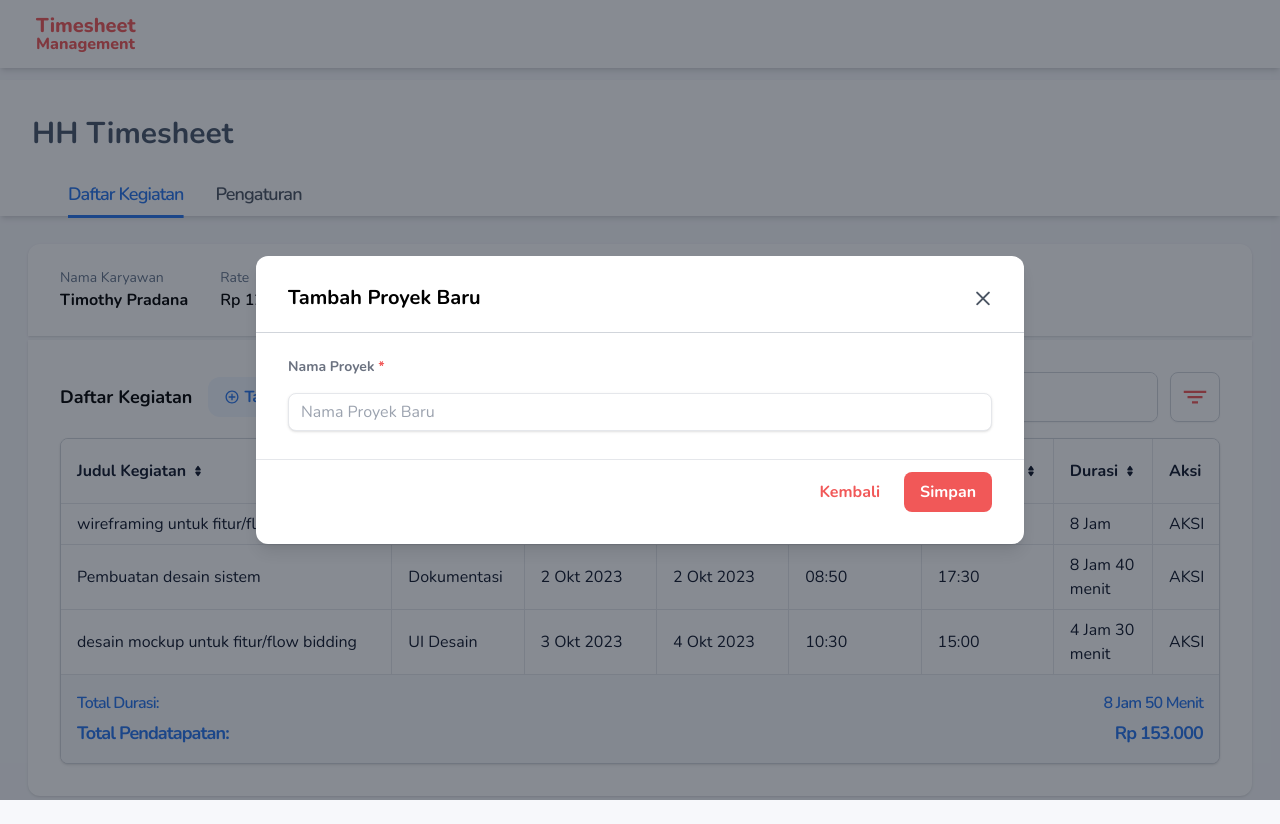
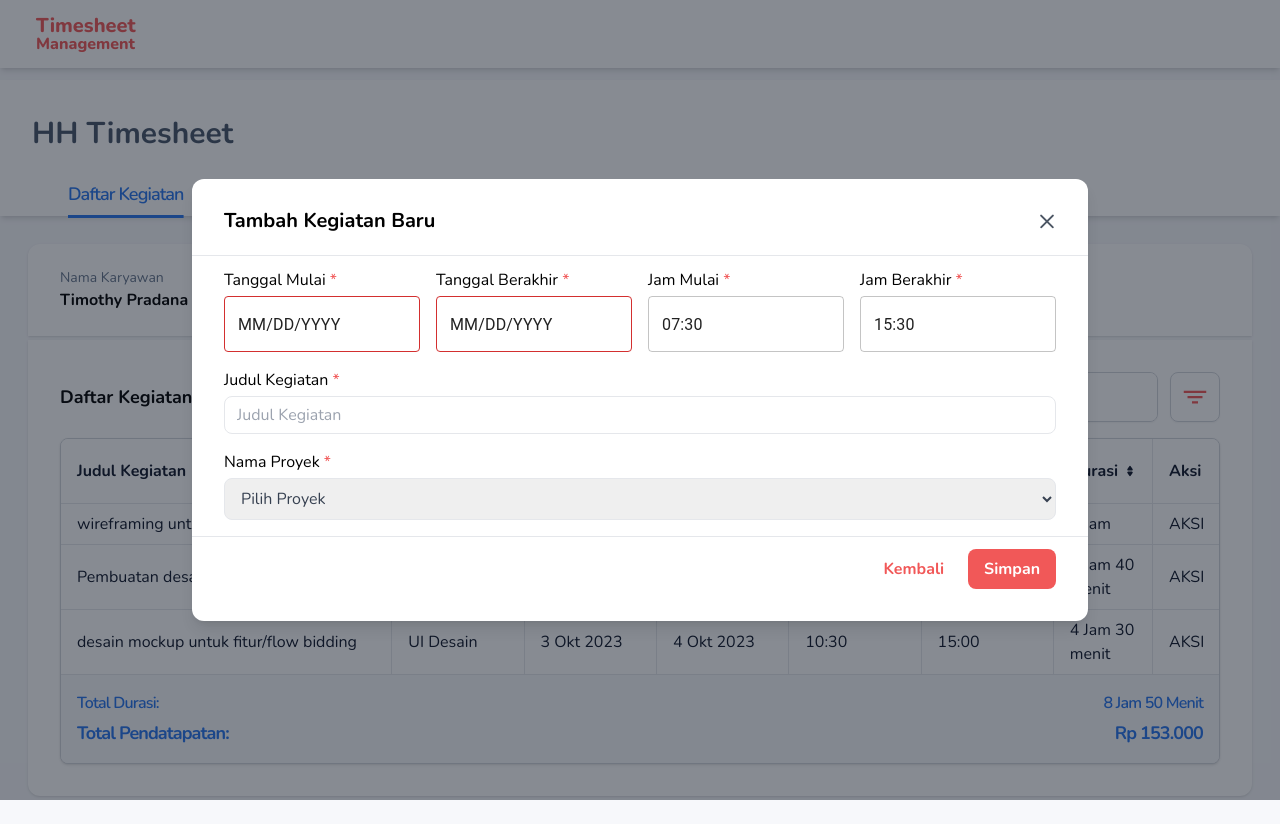
Before and after one commit to naeljeff/happy-homes-test, a React (Create React App) app: page / in a window 1280 px wide. Both pictures are taken after a click on the button "Tambah Kegiatan". Built offline with nearby package versions, Linux system fonts and the light colour scheme.

Commit message:
Added tambah kegiatan

```diff
--- a/package.json
+++ b/package.json
@@ -3,10 +3,16 @@
   "version": "0.1.0",
   "private": true,
   "dependencies": {
+    "@emotion/react": "^11.11.4",
+    "@emotion/styled": "^11.11.5",
+    "@mui/material": "^5.15.19",
+    "@mui/x-date-pickers": "^7.6.2",
     "@testing-library/jest-dom": "^5.17.0",
     "@testing-library/react": "^13.4.0",
     "@testing-library/user-event": "^13.5.0",
+    "dayjs": "^1.11.11",
     "react": "^18.3.1",
+    "react-datepicker": "^6.9.0",
     "react-dom": "^18.3.1",
     "react-icons": "^5.2.1",
     "react-scripts": "^5.0.1",
--- a/src/App.js
+++ b/src/App.js
@@ -1,5 +1,8 @@
 // Import libraries
 import { useState } from "react";
+import { AdapterDayjs } from '@mui/x-date-pickers/AdapterDayjs';
+import { LocalizationProvider } from '@mui/x-date-pickers/LocalizationProvider';
+import { DatePicker } from '@mui/x-date-pickers/DatePicker';
 
 // Import components
 import Navigation from "./Navigation/Nav";
@@ -23,7 +26,9 @@ function App() {
 
         <Navigation activeTab={activeTab} setActiveTab={setActiveTab} />
         {/* Content */}
-        <div className="mx-auto p-4">{renderContent()}</div>
+        <LocalizationProvider dateAdapter={AdapterDayjs}>
+          <div className="mx-auto p-4">{renderContent()}</div>
+        </LocalizationProvider>
       </div>
     </>
   );
--- a/src/Components/DaftarKegiatan.jsx
+++ b/src/Components/DaftarKegiatan.jsx
@@ -7,6 +7,7 @@ import ItemData from "./ItemData";
 import SortIcon from "./SortIcon";
 import FilterProject from "./FilterProject";
 import TambahProject from "./TambahProject";
+import TambahKegiatan from "./TambahKegiatan";
 
 const DaftarKegiatan = () => {
   // Add logic to fetch data from database -> setDatas
@@ -64,15 +65,18 @@ const DaftarKegiatan = () => {
     handleCloseFilterModal();
   };
 
-  // Add Project
-  const [isAddProjectOpen, setIsAddProjectOpen] = useState(false);
-  const handleOpenAddProject = () => {
-    setIsAddProjectOpen(true);
+
+
+  // Add kegiatan
+  const [isAddKegiatanOpen, setIsAddKegiatanAddProject] = useState(false);
+  const handleOpenAddKegiatan = () => {
+    setIsAddKegiatanAddProject(true);
   };
 
-  const handleCloseAddProject = () => {
-    setIsAddProjectOpen(false);
+  const handleCloseAddKegiatan = () => {
+    setIsAddKegiatanAddProject(false);
   };
+
   // Search data
   const [searchList, setSearchList] = useState("");
   const [filteredData, setFilteredData] = useState(datas);
@@ -141,7 +145,7 @@ const DaftarKegiatan = () => {
             <div className="flex items-center mb-4">
               <h3 className="text-lg font-bold">Daftar Kegiatan</h3>
               <button
-                onClick={handleOpenAddProject}
+                onClick={handleOpenAddKegiatan}
                 className="bg-[#F0F6FF] text-[#2775EC] font-bold ml-4 px-4 py-2 rounded-xl tracking-tighter"
               >
                 <div className="flex">
@@ -315,10 +319,11 @@ const DaftarKegiatan = () => {
         onApplyFilter={handleApplyFilter}
       />
 
-      <TambahProject
-        isOpen={isAddProjectOpen}
-        onClose={handleCloseAddProject}
-        // newProject
+
+      <TambahKegiatan
+        isOpen={isAddKegiatanOpen}
+        onClose={handleCloseAddKegiatan}
+        projectsList={projects}
       />
     </>
   );
--- /dev/null
+++ b/src/Components/TambahKegiatan.jsx
@@ -0,0 +1,191 @@
+import { useState } from "react";
+import { DatePicker } from "@mui/x-date-pickers/DatePicker";
+import { TimePicker } from "@mui/x-date-pickers/TimePicker";
+import { renderTimeViewClock } from "@mui/x-date-pickers/timeViewRenderers";
+import dayjs from "dayjs";
+
+import TambahProject from "./TambahProject";
+
+const TambahKegiatan = ({ isOpen, onClose, projectsList }) => {
+  const [tanggalMulai, setTanggalMulai] = useState(dayjs(''));
+  const [tanggalBerakhir, setTanggalBerakhir] = useState(dayjs(''));
+  const [jamMulai, setJamMulai] = useState(dayjs("2024-06-08T07:30"));
+  const [jamBerakhir, setJamBerakhir] = useState(dayjs("2024-06-08T15:30"));
+  const [judulKegiatan, setJudulKegiatan] = useState("");
+  const [selectedProject, setSelectedProject] = useState("");
+
+  const handleTambahKegiatan = () => {
+    console.log({
+      tanggalMulai,
+      tanggalBerakhir,
+      jamMulai,
+      jamBerakhir,
+      judulKegiatan,
+      selectedProject,
+    });
+  };
+
+  const handleCloseAddKegiatan = () => {
+    // setProject("");
+    onClose(true);
+  };
+
+  // Add Project
+  const [isAddProjectOpen, setIsAddProjectOpen] = useState(false);
+
+  const handleCloseAddProject = () => {
+    setIsAddProjectOpen(false);
+  };
+
+  const handlePilihProyek = (event) => {
+    const value = event.target.value;
+    if (value === "addProject") {
+      setSelectedProject(value);
+      setIsAddProjectOpen(true);
+      <TambahProject
+        isOpen={isAddProjectOpen}
+        onClose={handleCloseAddProject}
+      />;
+    } else {
+      setSelectedProject(value);
+    }
+  };
+
+  if (!isOpen) return null;
+  return (
+    <>
+      <div className="fixed inset-0 flex items-center justify-center bg-gray-900 bg-opacity-50">
+        <div className="bg-white p-8 rounded-xl shadow-lg w-full max-w-4xl">
+          <div className="flex justify-between items-center mb-4 -mt-2">
+            <h1 className="text-xl font-bold">Tambah Kegiatan Baru</h1>
+            <button
+              onClick={handleCloseAddKegiatan}
+              className="text-3xl text-gray-600 hover:text-[#F15858]"
+            >
+              &times;
+            </button>
+          </div>
+          <div class="border-t border-gray-200 mb-3 min-w-full -mx-8"></div>
+
+          <div className="flex justify-evenly">
+            <div className="grid grid-cols-4 gap-4 mb-4">
+              <div>
+                <label className="block mb-1">
+                  Tanggal Mulai <span class="text-[#F15858]">*</span>
+                </label>
+                <DatePicker
+                  slotProps={{
+                    textField: { size: "medium", color: "error" },
+                  }}
+                  value={tanggalMulai}
+                  onChange={(newValue) => setTanggalMulai(newValue)}
+                />
+              </div>
+              <div>
+                <label className="block mb-1">
+                  Tanggal Berakhir <span class="text-[#F15858]">*</span>
+                </label>
+                <DatePicker
+                  slotProps={{
+                    textField: { size: "medium", color: "error" },
+                  }}
+                  value={tanggalBerakhir}
+                  onChange={(newValue) => setTanggalBerakhir(newValue)}
+                />
+              </div>
+              <div>
+                <label className="block mb-1">
+                  Jam Mulai <span class="text-[#F15858]">*</span>
+                </label>
+                <TimePicker
+                  ampm={false}
+                  slotProps={{
+                    textField: { size: "medium", color: "error" },
+                  }}
+                  viewRenderers={{
+                    hours: renderTimeViewClock,
+                    minutes: renderTimeViewClock,
+                    seconds: renderTimeViewClock,
+                  }}
+                  value={jamMulai}
+                  onChange={(newValue) => setJamMulai(newValue)}
+                />
+              </div>
+              <div>
+                <label className="block mb-1">
+                  Jam Berakhir <span class="text-[#F15858]">*</span>
+                </label>
+                <TimePicker
+                  ampm={false}
+                  slotProps={{
+                    textField: { size: "medium", color: "error" },
+                  }}
+                  viewRenderers={{
+                    hours: renderTimeViewClock,
+                    minutes: renderTimeViewClock,
+                    seconds: renderTimeViewClock,
+                  }}
+                  value={jamBerakhir}
+                  onChange={(newValue) => setJamBerakhir(newValue)}
+                />
+              </div>
+            </div>
+          </div>
+
+          <div className="mb-4">
+            <label className="block mb-1">
+              Judul Kegiatan <span class="text-[#F15858]">*</span>
+            </label>
+            <input
+              type="text"
+              value={judulKegiatan}
+              onChange={(event) => setJudulKegiatan(event.target.value)}
+              className="w-full border rounded-lg px-3 py-2 text-gray-700 leading-tight focus:outline-none focus:border-[#F15858] focus:ring-1 focus:ring-[#F15858]"
+              placeholder="Judul Kegiatan"
+            />
+          </div>
+          <div className="mb-4">
+            <label className="block mb-1">
+              Nama Proyek <span class="text-[#F15858]">*</span>
+            </label>
+            <select
+              value={selectedProject}
+              onChange={handlePilihProyek}
+              className="w-full border rounded-lg px-3 py-2 text-gray-700 focus-within:border-[#F15858] focus-within:ring-1 focus-within:ring-[#F15858]"
+            >
+              <option value="">Pilih Proyek</option>
+              <option
+                value="addProject"
+                className="text-[#F15858] font-semibold"
+              >
+                + Tambah Proyek
+              </option>
+              {projectsList.map((project, index) => (
+                <option key={index} value={project}>
+                  {project}
+                </option>
+              ))}
+            </select>
+          </div>
+          <div class="border-t border-gray-200 mb-3 min-w-full -mx-8"></div>
+          <div className="flex justify-end">
+            <button
+              onClick={handleCloseAddKegiatan}
+              className="bg-white text-[#F15858] font-bold py-2 px-4 mr-2 rounded-lg hover:underline hover:underline-offset-4"
+            >
+              Kembali
+            </button>
+            <button
+              onClick=""
+              className="bg-[#F15858] text-white font-bold py-2 px-4 rounded-lg hover:underline hover:underline-offset-4"
+            >
+              Simpan
+            </button>
+          </div>
+        </div>
+      </div>
+    </>
+  );
+};
+
+export default TambahKegiatan;
--- a/src/index.js
+++ b/src/index.js
@@ -2,6 +2,11 @@ import React from "react";
 import ReactDOM from "react-dom/client";
 import App from "./App";
 import "./Style/index.css";
+import { StyledEngineProvider } from "@mui/material/styles";
 
 const root = ReactDOM.createRoot(document.getElementById("root"));
-root.render(<App />);
+root.render(
+  <StyledEngineProvider injectFirst>
+    <App />
+  </StyledEngineProvider>
+);
```
Also changed, not shown: 1 other file (tests, documents, lock files or other folders).
